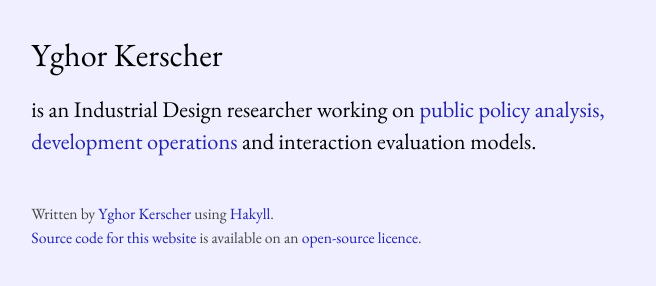
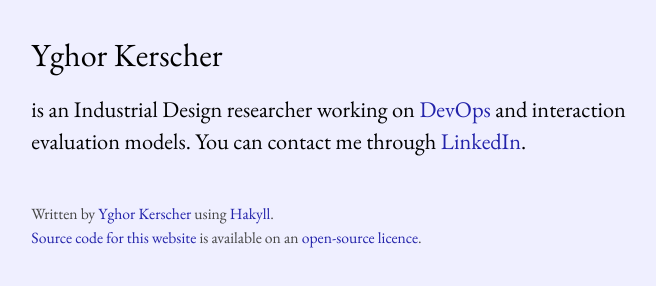
Before and after one commit to kerscher/kerscher.github.io, a plain HTML site: page index.html in a window 1280 px wide. Shown: the whole page, without its empty margins (0-656 px from the left). Drawn offline with nearby package versions, Linux system fonts and the light colour scheme.

Commit message:
Publish `index.html` changes

```diff
--- a/index.html
+++ b/index.html
@@ -7,7 +7,7 @@
 <header>
   <h1>Yghor Kerscher</h1>
   <p>
-    is an Industrial Design researcher working on <a href="http://dapp.fgv.br">public policy analysis, development operations</a> and interaction evaluation models.
+    is an Industrial Design researcher working on <a href="https://www.fpcomplete.com">DevOps</a> and interaction evaluation models. You can contact me through <a href="https://www.linkedin.com/in/yghorkerscher">LinkedIn</a>.
   </p>
 </header>
 
```
